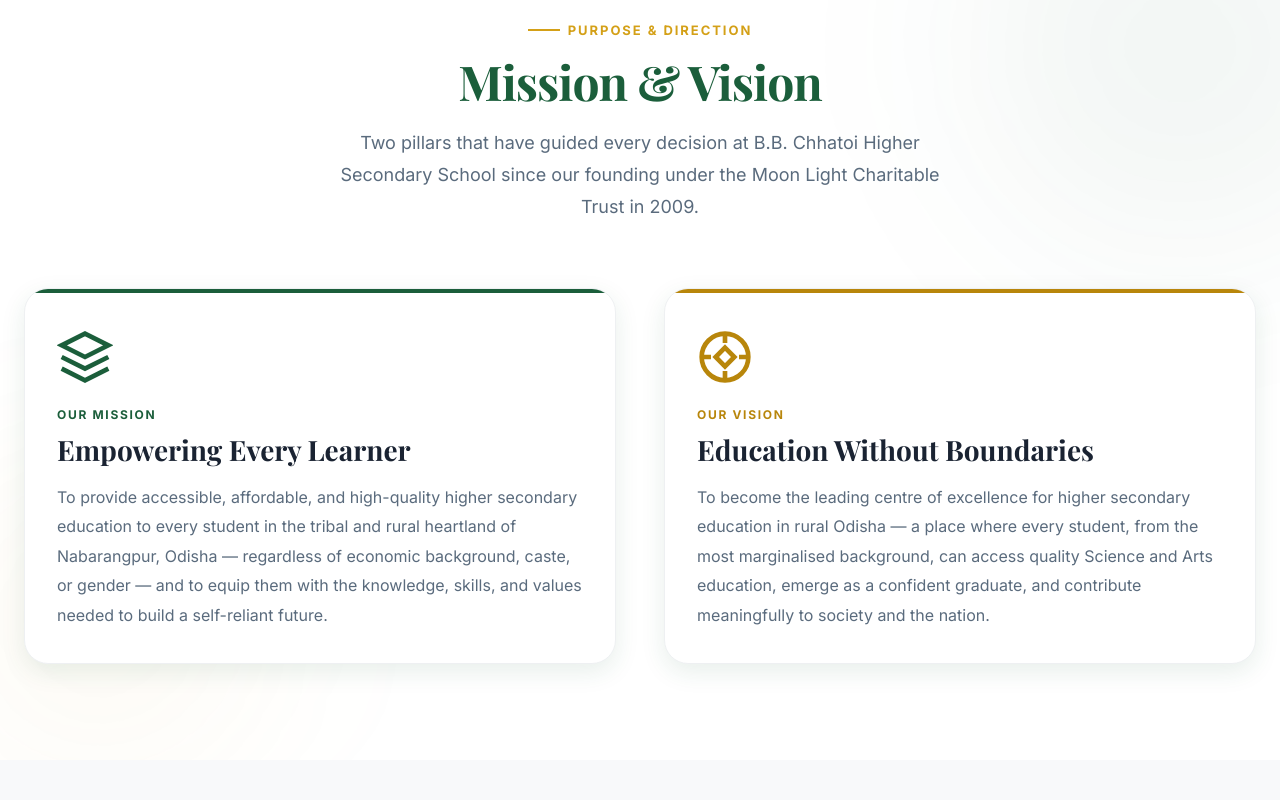
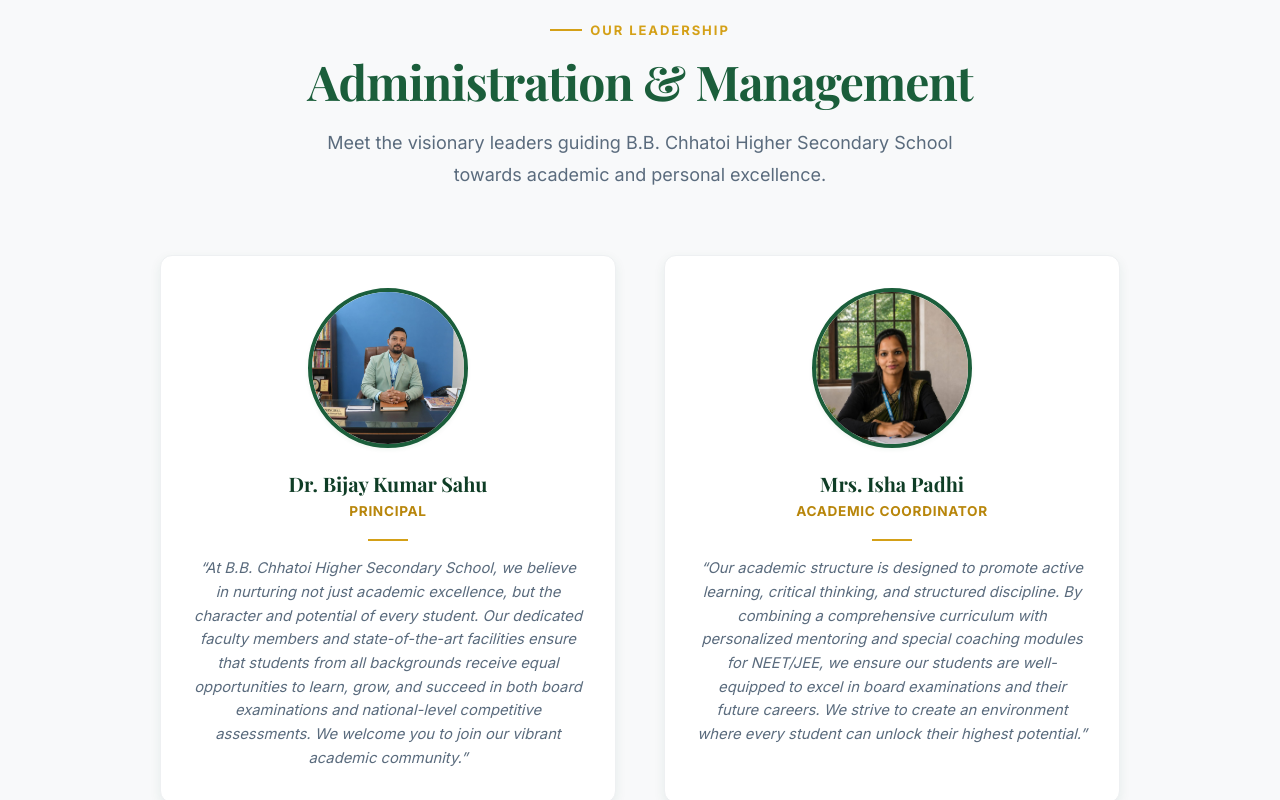
Before and after one commit to thekritikarn/bbchhatoi, a Next.js app: page /about in a window 1280 px wide. Shown: the part 1600-2400 px from the top of the page. Built offline with nearby package versions, Linux system fonts and the light colour scheme.

Commit message:
feat: add direct admission support details and leadership profiles (Principal & Coordinator)

```diff
--- a/src/components/AboutSection.jsx
+++ b/src/components/AboutSection.jsx
@@ -84,7 +84,8 @@ export default function AboutSection({ isPreview = false }) {
            FOUNDER TRIBUTE (Only visible on full page)
            ============================================================ */}
       {!isPreview && (
-        <section className="section founder-section">
+        <>
+          <section className="section founder-section">
           <div className="container">
             <ScrollReveal className="founder-content reveal">
               <span className="section-label" style={{ color: "var(--gold-light)" }}>
@@ -108,6 +109,118 @@ export default function AboutSection({ isPreview = false }) {
             </ScrollReveal>
           </div>
         </section>
+
+        {/* ============================================================
+             LEADERSHIP SECTION
+             ============================================================ */}
+        <section className="section leadership-section" style={{ background: "var(--off-white)" }}>
+          <div className="container">
+            <ScrollReveal className="text-center reveal" style={{ marginBottom: "var(--space-3xl)" }}>
+              <span className="section-label">Our Leadership</span>
+              <h2 className="section-title">Administration & Management</h2>
+              <p className="section-subtitle">
+                Meet the visionary leaders guiding B.B. Chhatoi Higher Secondary School towards academic and personal excellence.
+              </p>
+            </ScrollReveal>
+
+            <div className="grid grid-2" style={{ gap: "var(--space-2xl)", maxWidth: "960px", margin: "0 auto" }}>
+              {/* Card 1: Principal */}
+              <ScrollReveal className="reveal-left">
+                <div
+                  className="leadership-card"
+                  style={{
+                    background: "var(--white)",
+                    borderRadius: "var(--radius-lg)",
+                    overflow: "hidden",
+                    boxShadow: "var(--shadow-md)",
+                    height: "100%",
+                    display: "flex",
+                    flexDirection: "column",
+                    alignItems: "center",
+                    padding: "var(--space-xl)",
+                    textAlign: "center",
+                    border: "1px solid var(--gray-100)"
+                  }}
+                >
+                  <div
+                    className="leadership-image-wrap"
+                    style={{
+                      width: "160px",
+                      height: "160px",
+                      borderRadius: "50%",
+                      overflow: "hidden",
+                      border: "4px solid var(--primary)",
+                      marginBottom: "var(--space-lg)",
+                      boxShadow: "var(--shadow-sm)"
+                    }}
+                  >
+                    <img
+                      src="/assets/images/principal.jpg"
+                      alt="Dr. Bijay Kumar Sahu"
+                      style={{ width: "100%", height: "100%", objectPosition: "top center", objectFit: "cover" }}
+                    />
+                  </div>
+                  <h3 style={{ fontSize: "1.25rem", color: "var(--primary-dark)", margin: "0 0 0.25rem 0" }}>Dr. Bijay Kumar Sahu</h3>
+                  <span style={{ fontSize: "0.85rem", color: "var(--gold-dark)", fontWeight: "700", textTransform: "uppercase", letterSpacing: "0.05em", marginBottom: "var(--space-md)" }}>
+                    Principal
+                  </span>
+                  <div style={{ width: "40px", height: "2px", background: "var(--gold)", marginBottom: "var(--space-md)" }}></div>
+                  <p style={{ fontSize: "0.925rem", color: "var(--text-muted)", lineHeight: "1.6", margin: 0, fontStyle: "italic" }}>
+                    &ldquo;At B.B. Chhatoi Higher Secondary School, we believe in nurturing not just academic excellence, but the character and potential of every student. Our dedicated faculty members and state-of-the-art facilities ensure that students from all backgrounds receive equal opportunities to learn, grow, and succeed in both board examinations and national-level competitive assessments. We welcome you to join our vibrant academic community.&rdquo;
+                  </p>
+                </div>
+              </ScrollReveal>
+
+              {/* Card 2: Academic Coordinator */}
+              <ScrollReveal className="reveal-right">
+                <div
+                  className="leadership-card"
+                  style={{
+                    background: "var(--white)",
+                    borderRadius: "var(--radius-lg)",
+                    overflow: "hidden",
+                    boxShadow: "var(--shadow-md)",
+                    height: "100%",
+                    display: "flex",
+                    flexDirection: "column",
+                    alignItems: "center",
+                    padding: "var(--space-xl)",
+                    textAlign: "center",
+                    border: "1px solid var(--gray-100)"
+                  }}
+                >
+                  <div
+                    className="leadership-image-wrap"
+                    style={{
+                      width: "160px",
+                      height: "160px",
+                      borderRadius: "50%",
+                      overflow: "hidden",
+                      border: "4px solid var(--primary)",
+                      marginBottom: "var(--space-lg)",
+                      boxShadow: "var(--shadow-sm)"
+                    }}
+                  >
+                    <img
+                      src="/assets/images/coordinator.jpg"
+                      alt="Mrs. Isha Padhi"
+                      style={{ width: "100%", height: "100%", objectPosition: "top center", objectFit: "cover" }}
+                    />
+                  </div>
+                  <h3 style={{ fontSize: "1.25rem", color: "var(--primary-dark)", margin: "0 0 0.25rem 0" }}>Mrs. Isha Padhi</h3>
+                  <span style={{ fontSize: "0.85rem", color: "var(--gold-dark)", fontWeight: "700", textTransform: "uppercase", letterSpacing: "0.05em", marginBottom: "var(--space-md)" }}>
+                    Academic Coordinator
+                  </span>
+                  <div style={{ width: "40px", height: "2px", background: "var(--gold)", marginBottom: "var(--space-md)" }}></div>
+                  <p style={{ fontSize: "0.925rem", color: "var(--text-muted)", lineHeight: "1.6", margin: 0, fontStyle: "italic" }}>
+                    &ldquo;Our academic structure is designed to promote active learning, critical thinking, and structured discipline. By combining a comprehensive curriculum with personalized mentoring and special coaching modules for NEET/JEE, we ensure our students are well-equipped to excel in board examinations and their future careers. We strive to create an environment where every student can unlock their highest potential.&rdquo;
+                  </p>
+                </div>
+              </ScrollReveal>
+            </div>
+          </div>
+        </section>
+        </>
       )}
     </>
   );
--- a/src/components/AdmissionCTA.jsx
+++ b/src/components/AdmissionCTA.jsx
@@ -50,7 +50,7 @@ export default function AdmissionCTA() {
               <span>Limited Intake Available</span>
             </h2>
             <p className="admission-cta-sub">
-              Admissions for +2 Science and +2 Arts streams have officially commenced. Secure your future with our expert faculty and fully-equipped laboratories. Apply online via SAMS Odisha or visit our campus facilitation desk for free assistance.
+              Admissions for +2 Science and +2 Arts streams have officially commenced. Secure your future with our expert faculty and fully-equipped laboratories. Apply online via SAMS Odisha, visit our campus facilitation desk for free assistance, or contact us directly to secure your seat.
             </p>
 
             {/* CTA buttons */}
--- a/src/components/CoursesSection.jsx
+++ b/src/components/CoursesSection.jsx
@@ -104,8 +104,8 @@ export default function CoursesSection({ isPreview = false }) {
       const params = new URLSearchParams(window.location.search);
       const streamParam = params.get("stream");
       if (streamParam === "science" || streamParam === "arts") {
-        setActiveStream(streamParam);
         setTimeout(() => {
+          setActiveStream(streamParam);
           if (detailsRef.current) {
             detailsRef.current.scrollIntoView({ behavior: "smooth", block: "start" });
           }
--- a/src/components/FeesSection.jsx
+++ b/src/components/FeesSection.jsx
@@ -22,7 +22,9 @@ export default function FeesSection() {
       const params = new URLSearchParams(window.location.search);
       const streamParam = params.get("stream");
       if (streamParam === "science" || streamParam === "arts") {
-        setActiveTab(streamParam);
+        setTimeout(() => {
+          setActiveTab(streamParam);
+        }, 0);
       }
     }
 
```
Also changed, not shown: src/components/AdmissionSection.jsx (+26 -1 lines), public/assets/images/coordinator.jpg (added), public/assets/images/principal.jpg (added).
